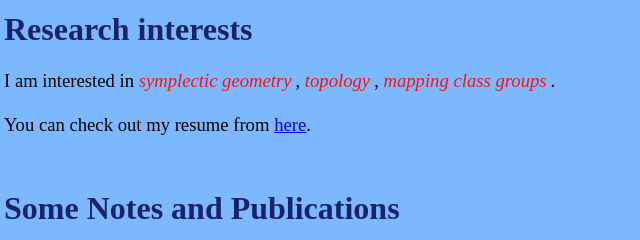
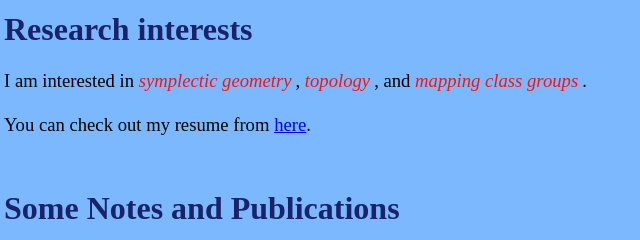
Before and after one commit to FerhatKarabatman/ferhatkarabatman.github.io, a plain HTML site: page index.html in a window 1280 px wide. Shown: the part 572-812 px from the top of the page, 4-644 px from the left. Drawn offline with Linux system fonts and the light colour scheme.

Commit message:
Update index.html

```diff
--- a/index.html
+++ b/index.html
@@ -104,7 +104,7 @@
 		<font color="#f01616">
 			<font size="4" style="font-size: 14pt"><i>topology</i></font>
 		</font>
-		<font size="4" style="font-size: 14pt">, </font>
+		<font size="4" style="font-size: 14pt">, and </font>
 		<font color="#f01616">
 			<font size="4" style="font-size: 14pt"><i>mapping class groups</i></font>
 		</font>
```
